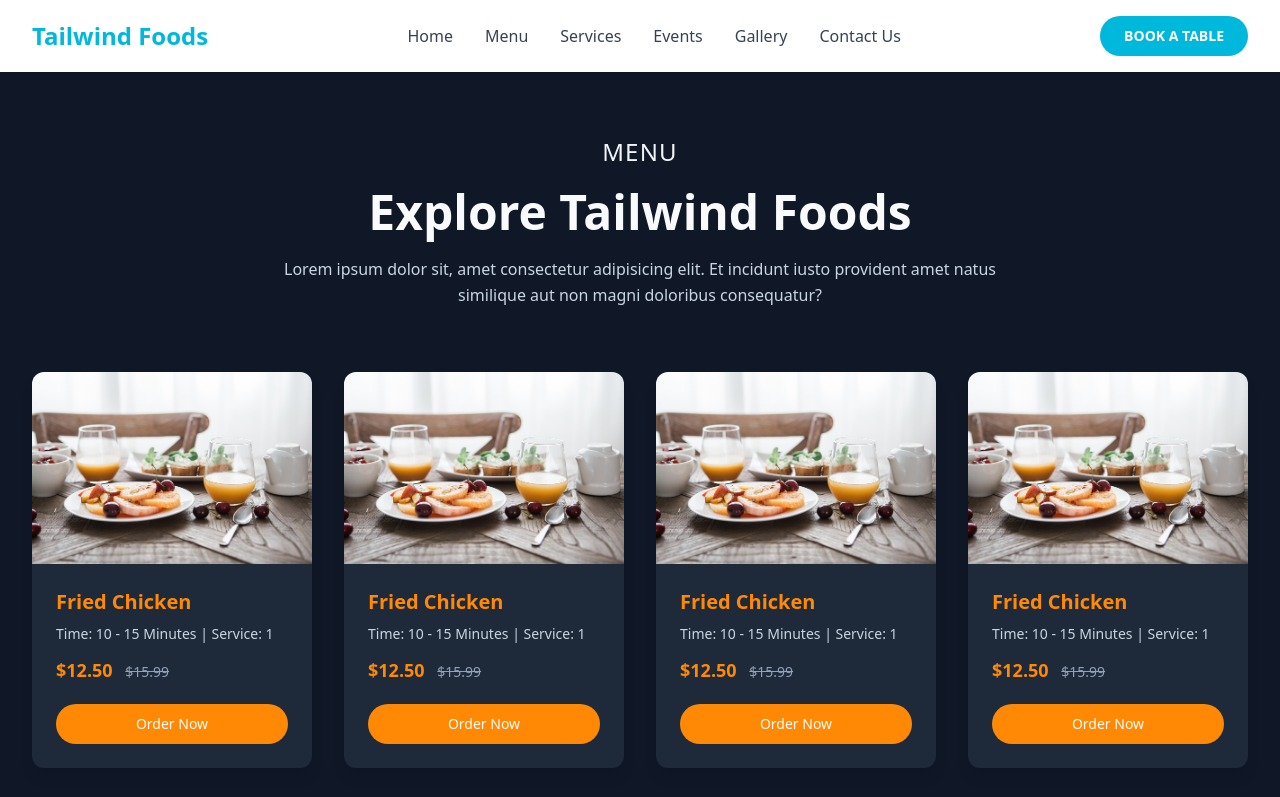
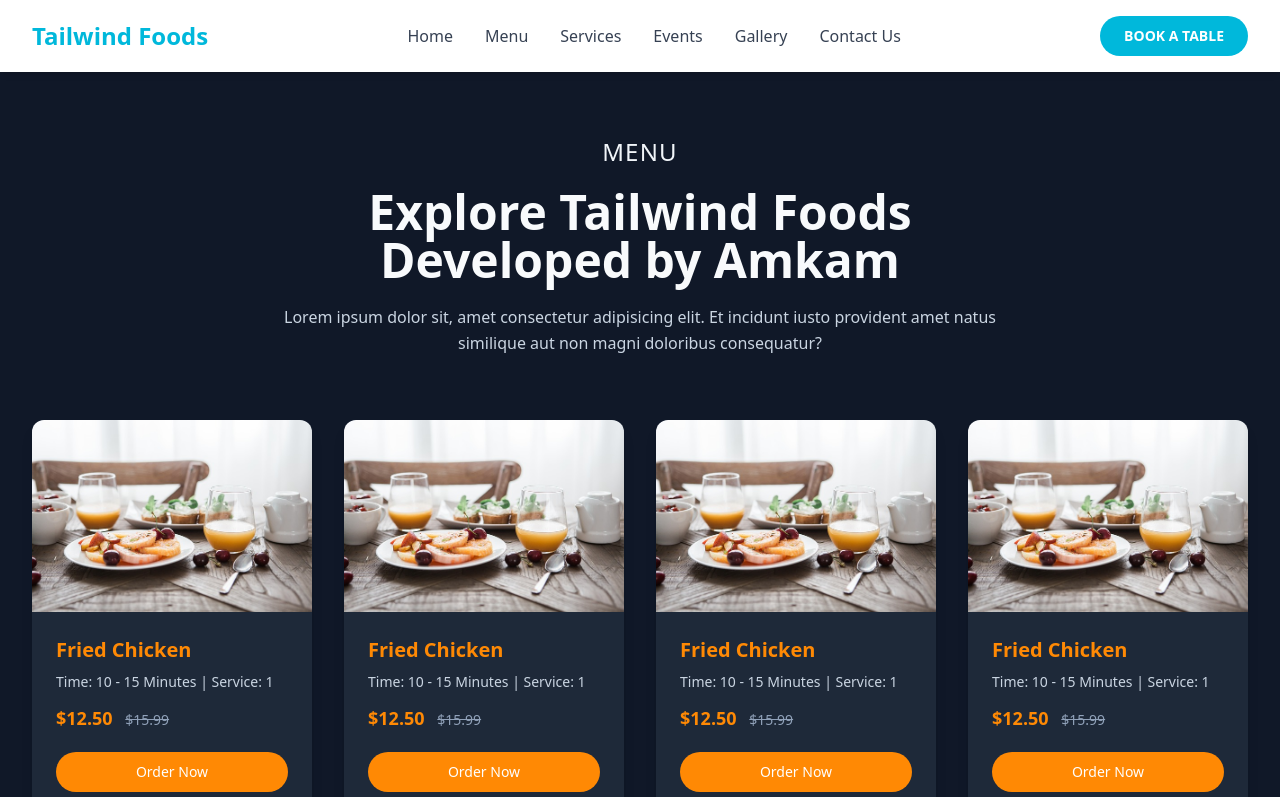
Before and after one commit to AmaduKamara/tailwind-foods, a plain HTML site: page index.html in a window 1280 px wide. Shown: the top 797 px of the page. Drawn offline with nearby package versions, Linux system fonts and the light colour scheme.

Commit message:
Modify title again

```diff
--- a/index.html
+++ b/index.html
@@ -104,7 +104,7 @@
         <h2
           class="py-3 sm:py-5 text-3xl sm:text-4xl lg:text-5xl text-slate-50 font-semibold"
         >
-          Explore Tailwind Foods
+          Explore Tailwind Foods Developed by Amkam
         </h2>
         <p class="text-slate-300 text-sm sm:text-base leading-relaxed">
           Lorem ipsum dolor sit, amet consectetur adipisicing elit. Et incidunt
```
